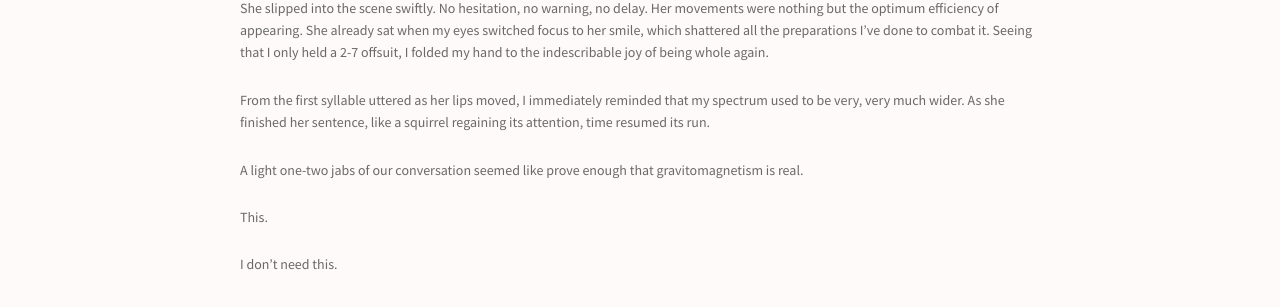
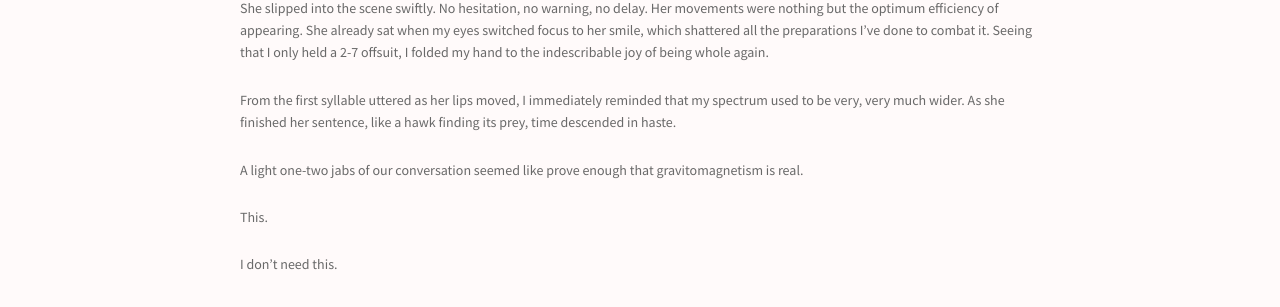
Before and after one commit to budi/budi.github.io, a Jekyll site: the page built from _posts/2018-02-26-Before-I-Forget.md, in a window 1280 px wide. Shown: the part 545-852 px from the top of the page. Built offline with Jekyll 4.4.1, drawn with Linux system fonts in a browser that asks for light colours.

Commit message:
[bubu] new post

```diff
--- a/_posts/2018-02-26-Before-I-Forget.md
+++ b/_posts/2018-02-26-Before-I-Forget.md
@@ -8,7 +8,7 @@ date: 2018-02-26 00:13:50
 She slipped into the scene swiftly. No hesitation, no warning, no delay. Her movements were nothing but the optimum efficiency of appearing. She already sat when my eyes switched focus to her smile, which shattered all the preparations I've done to combat it. Seeing that I only held a 2-7 offsuit, I folded my hand to the indescribable joy of being whole again.
 
 <!-- more -->
-From the first syllable uttered as her lips moved, I immediately reminded that my spectrum used to be very, very much wider. As she finished her sentence, like a squirrel regaining its attention, time resumed its run.
+From the first syllable uttered as her lips moved, I immediately reminded that my spectrum used to be very, very much wider. As she finished her sentence, like a hawk finding its prey, time descended in haste.
 
 A light one-two jabs of our conversation seemed like prove enough that gravitomagnetism is real.
 
```
